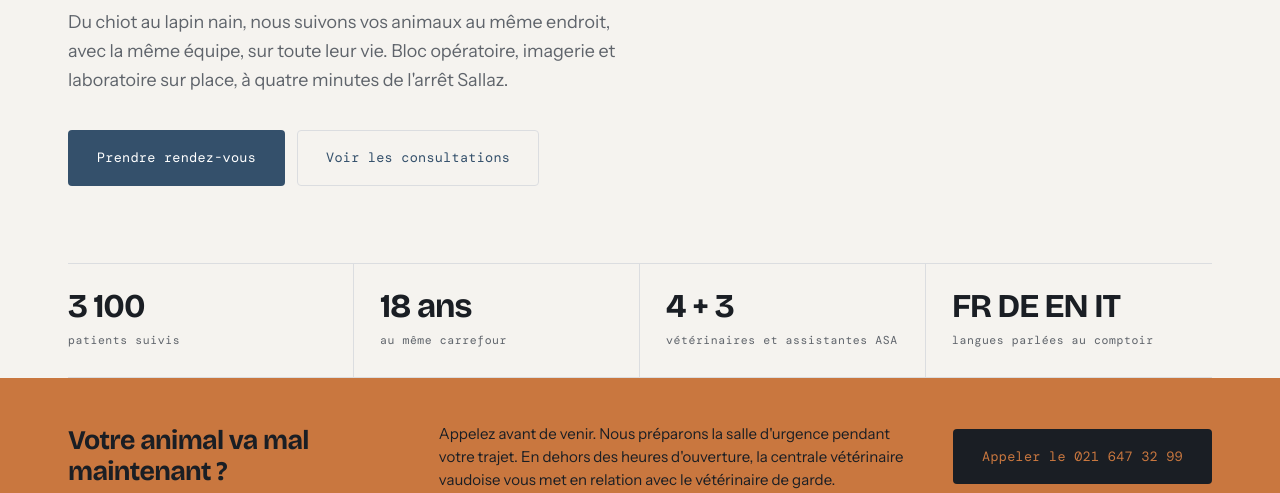
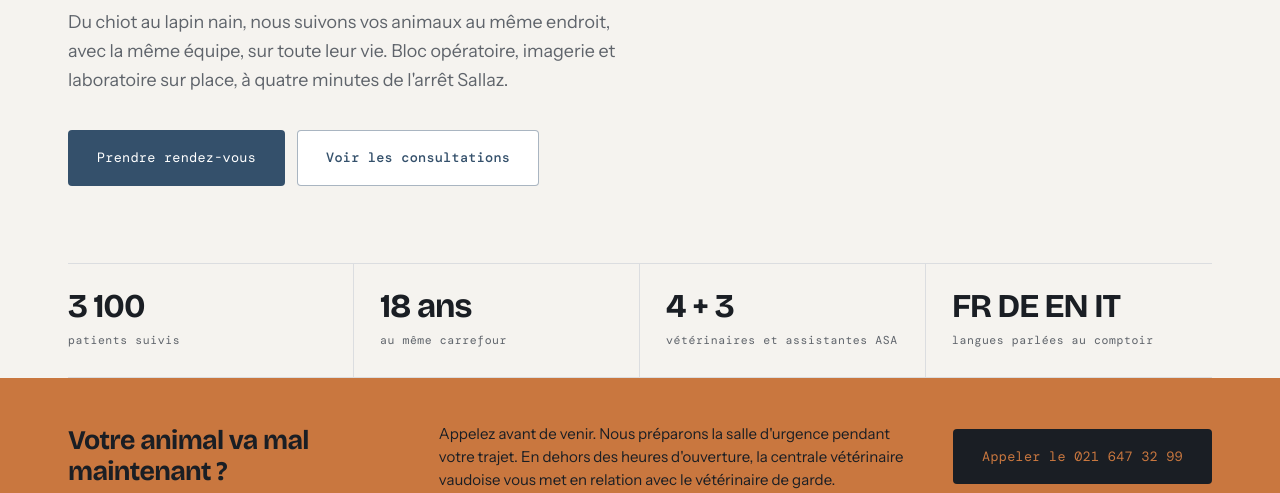
Before and after one commit to AlexIA-24/Template-Veterinaire-CSS, a plain HTML site: page index.html in a window 1280 px wide. Shown: the part 607-1100 px from the top of the page. Drawn offline with nearby package versions, Linux system fonts and the light colour scheme.

Commit message:
Update styles.css

```diff
--- a/styles.css
+++ b/styles.css
@@ -1,13 +1,13 @@
 /* ═══════════════════════════════════════════════════════════
-   Clinique vétérinaire de Sauvabelin — Lausanne
+   Sauvabelin veterinary clinic — Lausanne
    Designed by Studio Alpix
-   Grille suisse, filets 1px, données en monospace.
+   Swiss grid, 1px rules, data set in monospace.
    ═══════════════════════════════════════════════════════════ */
 
-/* ── 1. Jetons ───────────────────────────────────────────── */
+/* ── 1. Tokens ───────────────────────────────────────────── */
 :root{
-  /* Ardoise & cuivre. L'ardoise porte l'identité (boutons, libellés,
-     logo) ; le cuivre ne sert qu'aux urgences et aux chiffres. */
+  /* Slate & copper. Slate carries the identity (buttons, labels,
+     logo); copper is reserved for emergencies and figures. */
   --encre:#1A1E24;
   --ardoise:#34506B;
   --ardoise-clair:#48688A;
@@ -67,7 +67,7 @@ address{font-style:normal}
 }
 .skip:focus{left:0}
 
-/* ── 3. Typographie transversale ─────────────────────────── */
+/* ── 3. Shared typography ────────────────────────────────── */
 .etiquette{
   font-family:var(--data);
   font-size:11.5px;
@@ -101,7 +101,7 @@ address{font-style:normal}
 
 .lead{font-size:clamp(18px,1.5vw,20.5px);line-height:1.55}
 
-/* ── 4. Boutons et liens ─────────────────────────────────── */
+/* ── 4. Buttons and links ────────────────────────────────── */
 .btn{
   display:inline-flex;align-items:center;justify-content:center;
   gap:10px;
@@ -117,7 +117,7 @@ address{font-style:normal}
 .btn--lg{padding:16px 28px;font-size:13.5px}
 .btn--plein{background:var(--ardoise);color:var(--papier-blanc)}
 .btn--plein:hover{background:var(--encre)}
-.btn--fil{border-color:var(--filet);color:var(--ardoise);background:transparent}
+.btn--fil{border-color:rgba(52,80,107,.42);color:var(--ardoise);background:var(--papier-blanc);font-weight:500}
 .btn--fil:hover{border-color:var(--ardoise);background:var(--mousse-pale)}
 .btn--encre{background:var(--encre);color:var(--cuivre)}
 .btn--encre:hover{background:#000}
@@ -140,15 +140,15 @@ address{font-style:normal}
 .lien-fleche--encre{color:var(--encre);border-color:rgba(26,30,36,.28)}
 .lien-fleche--encre:hover{border-color:var(--encre)}
 
-/* ── 5. Pastille de statut ───────────────────────────────── */
+/* ── 5. Status dot ───────────────────────────────────────── */
 .pastille{
   width:7px;height:7px;border-radius:50%;
   background:var(--texte-doux);
   flex:none;display:inline-block;
 }
 .pastille--lg{width:10px;height:10px}
-/* L'état est porté par le mot « Ouvert » / « Fermé », jamais par la
-   couleur seule : la pastille reste dans la palette. */
+/* Status is carried by the word « Ouvert » / « Fermé », never by
+   colour alone: the dot stays within the palette. */
 [data-ouvert="oui"] .pastille{background:var(--ardoise);box-shadow:0 0 0 0 rgba(52,80,107,.5);animation:battement 2.6s var(--ease) infinite}
 [data-ouvert="non"] .pastille{background:var(--terre)}
 @keyframes battement{
@@ -156,7 +156,7 @@ address{font-style:normal}
   100%{box-shadow:0 0 0 0 rgba(52,80,107,0)}
 }
 
-/* ── 6. Bandeau utilitaire ───────────────────────────────── */
+/* ── 6. Utility bar ──────────────────────────────────────── */
 .utilbar{background:var(--encre);color:rgba(245,243,239,.7)}
 .utilbar__in{
   display:flex;align-items:center;gap:26px;
@@ -167,7 +167,7 @@ address{font-style:normal}
 .utilbar__item a:hover{color:var(--cuivre)}
 .utilbar__spacer{margin-left:auto;display:flex;align-items:center;gap:9px;color:var(--papier)}
 
-/* ── 7. En-tête ──────────────────────────────────────────── */
+/* ── 7. Header ───────────────────────────────────────────── */
 .entete{
   position:sticky;top:0;z-index:100;
   background:rgba(245,243,239,.88);
@@ -244,7 +244,7 @@ address{font-style:normal}
 }
 .hero__boutons{display:flex;flex-wrap:wrap;gap:12px;margin-top:36px}
 
-/* Panneau « état de la clinique » — signature */
+/* « État de la clinique » panel — signature piece */
 .etat{
   background:var(--papier-blanc);
   border:1px solid var(--filet);
@@ -301,7 +301,7 @@ address{font-style:normal}
 }
 .etat__urgence-num{font-family:var(--data);font-size:14px;font-variant-numeric:tabular-nums}
 
-/* Bande de chiffres */
+/* Figures strip */
 .chiffres{
   display:grid;grid-template-columns:repeat(4,1fr);
   border-top:1px solid var(--filet);
@@ -324,7 +324,7 @@ address{font-style:normal}
   color:var(--texte-doux);
 }
 
-/* ── 9. Bandeau urgences ─────────────────────────────────── */
+/* ── 9. Emergency band ───────────────────────────────────── */
 .alerte{background:var(--cuivre);color:var(--encre)}
 .alerte__in{
   display:grid;
@@ -340,14 +340,14 @@ address{font-style:normal}
 .alerte__texte{font-size:15px;line-height:1.55}
 
 /* ── 10. Sections ────────────────────────────────────────── */
-/* Alternance des fonds : crème (défaut) → blanc → encre → crème → blanc → crème. */
+/* Background rotation: cream (default) → white → ink → cream → white → cream. */
 .section{padding-block:var(--rythme)}
 .section--serre{padding-block:clamp(52px,6vw,84px)}
 .section--blanc{background:var(--blanc);border-block:1px solid var(--filet)}
 .section--papier{background:var(--blanc);border-block:1px solid var(--filet)}
 .section--fonce{background:var(--encre);color:var(--papier)}
 
-/* ── 11. La clinique ─────────────────────────────────────── */
+/* ── 11. The clinic ──────────────────────────────────────── */
 .clinique__grille{
   display:grid;
   grid-template-columns:minmax(0,1fr) minmax(0,1.05fr);
@@ -372,7 +372,7 @@ address{font-style:normal}
 }
 .equipements p{font-size:14.5px;line-height:1.5;color:var(--texte-doux)}
 
-/* ── 12. Dossier par espèce — signature ──────────────────── */
+/* ── 12. Species record — signature ──────────────────────── */
 .dossier{
   border:1px solid var(--filet-fonce);
   border-radius:var(--r);
@@ -449,7 +449,7 @@ address{font-style:normal}
 .fiche:not([hidden]){animation:apparait .34s var(--ease) both}
 @keyframes apparait{from{opacity:0;transform:translateY(7px)}to{opacity:1;transform:none}}
 
-/* ── 13. Équipe ──────────────────────────────────────────── */
+/* ── 13. Team ────────────────────────────────────────────── */
 .equipe{
   display:grid;grid-template-columns:repeat(3,1fr);
   border-top:1px solid var(--filet);
@@ -464,7 +464,7 @@ address{font-style:normal}
 }
 .soignant:hover{background:var(--mousse-pale)}
 
-/* Portrait en duotone : unifie six photos venues de six séances. */
+/* Duotone portrait: unifies six photos from six different shoots. */
 .portrait{
   position:relative;
   margin:0 -28px 24px;
@@ -512,7 +512,7 @@ address{font-style:normal}
   font-family:var(--data);font-size:11.5px;letter-spacing:.09em;color:var(--texte-doux);
 }
 
-/* ── 14. Rendez-vous ─────────────────────────────────────── */
+/* ── 14. Appointments ────────────────────────────────────── */
 .rdv{
   display:grid;
   grid-template-columns:minmax(0,.85fr) minmax(0,1.15fr);
@@ -567,7 +567,7 @@ address{font-style:normal}
 .formulaire__note[data-etat="ok"]{color:var(--ardoise)}
 .formulaire__note[data-etat="erreur"]{color:#A6321F}
 
-/* ── 15. Infos pratiques ─────────────────────────────────── */
+/* ── 15. Practical info ──────────────────────────────────── */
 .pratique{display:grid;grid-template-columns:repeat(3,1fr);gap:clamp(20px,2.4vw,28px)}
 .carte-info{
   background:var(--papier-blanc);
@@ -614,7 +614,7 @@ address{font-style:normal}
   font-family:var(--data);font-size:12.5px;line-height:1.75;color:var(--texte-doux);
 }
 
-/* ── 16. Avis ────────────────────────────────────────────── */
+/* ── 16. Testimonials ────────────────────────────────────── */
 .avis{display:grid;grid-template-columns:repeat(3,1fr);gap:clamp(24px,3vw,40px)}
 .avis li{border-top:2px solid var(--encre);padding-top:22px}
 .avis blockquote{
@@ -628,7 +628,7 @@ address{font-style:normal}
   color:var(--texte-doux);
 }
 
-/* ── 17. Pied de page ────────────────────────────────────── */
+/* ── 17. Footer ──────────────────────────────────────────── */
 .pied{background:var(--encre);color:var(--papier);padding-top:clamp(56px,6vw,84px)}
 .pied__haut{
   display:grid;
@@ -650,8 +650,8 @@ address{font-style:normal}
 .pied__cols a{font-size:14.5px;color:rgba(245,243,239,.68);transition:color .2s var(--ease)}
 .pied__cols a:hover{color:var(--papier)}
 
-/* Ligne 1 : copyright à gauche, pages légales à droite.
-   Ligne 2 : la signature, sur toute la largeur, calée à droite. */
+/* Row 1: copyright left, legal pages right.
+   Row 2: the signature, full width, centred. */
 .pied__bas{
   display:grid;
   grid-template-columns:minmax(0,1fr) auto;
@@ -668,14 +668,14 @@ address{font-style:normal}
 .pied__credit a{color:var(--cuivre)}
 .pied__credit a:hover{color:var(--papier)}
 
-/* ── 18. Animations d'entrée ─────────────────────────────── */
+/* ── 18. Entrance animations ─────────────────────────────── */
 .anim{animation:monte .68s var(--ease) both;animation-delay:var(--d,0ms)}
 @keyframes monte{from{opacity:0;transform:translateY(14px)}to{opacity:1;transform:none}}
 
 .revele{opacity:0;transform:translateY(18px);transition:opacity .6s var(--ease),transform .6s var(--ease)}
 .revele.vu{opacity:1;transform:none}
 
-/* ── 19. Adaptatif ───────────────────────────────────────── */
+/* ── 19. Responsive ──────────────────────────────────────── */
 @media (max-width:1080px){
   .hero__grille{grid-template-columns:1fr}
   .etat{max-width:460px}
```
